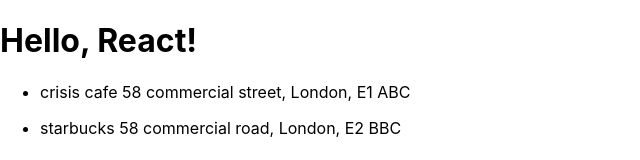
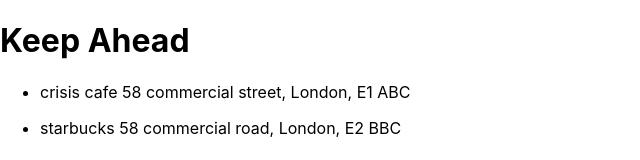
Before and after one commit to HuxleyM/react_front_end_hhh, a React (Create React App) app: page / in a window 1280 px wide. Shown: the top 160 px of the page, without its empty margins (0-640 px from the left). Built offline with nearby package versions, Linux system fonts and the light colour scheme; no server answers.

Commit message:
Feat: list of venues renders to page(tested & passing)

```diff
--- a/src/App.js
+++ b/src/App.js
@@ -5,7 +5,7 @@
     render() {
         return (
             <div className="App">
-                <h1>Hello, React!</h1>
+                <h1>Keep Ahead</h1>
                 <ShowVenues/>
             </div>
         );
```
Also changed, not shown: 1 other file (tests, documents, lock files or other folders).
